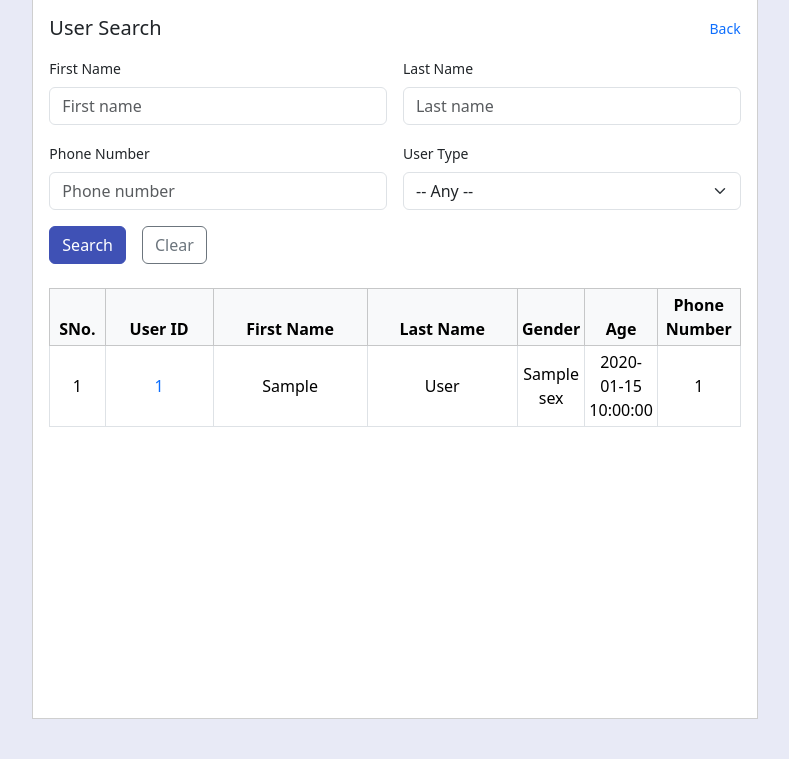
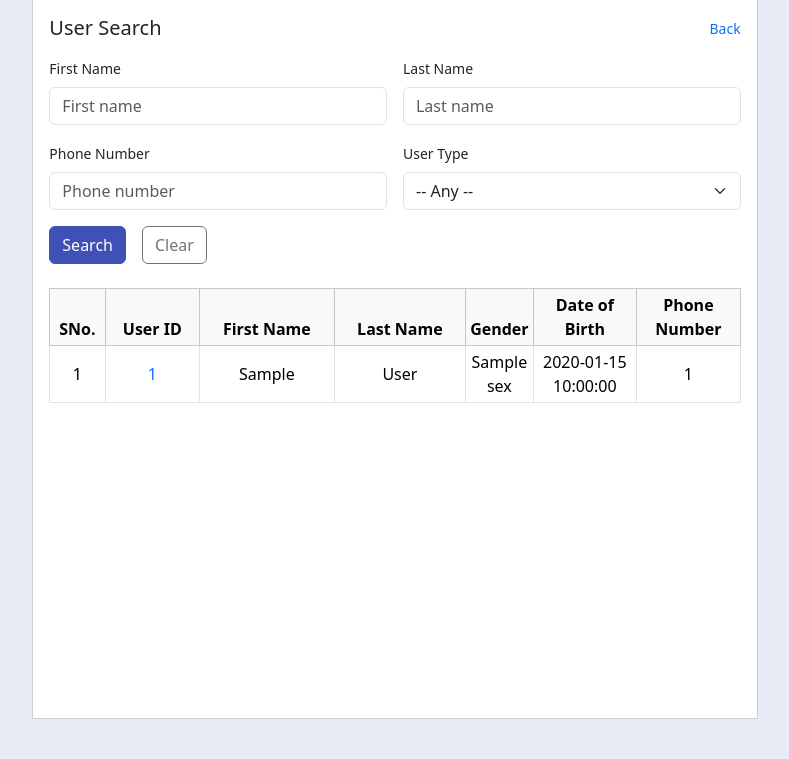
Before and after one commit to 24f2005905/hms_mad, a Flask app: template hms-frontend/templates/user_search.html in a window 1280 px wide. Shown: the part 70-829 px from the top of the page, without its empty margins (245-1034 px from the left). Run offline with Flask 3, Linux system fonts and the light colour scheme; the template is opened without the code that fills it: most values are stand-ins (such as "Sample title", 1, 10 or a date in 2020); parts of the project's set-up code (start-up, migrations or seed data) failed here and were passed over.

Commit message:
changed search results table header

```diff
--- a/hms-frontend/templates/user_search.html
+++ b/hms-frontend/templates/user_search.html
@@ -66,8 +66,8 @@
                   <th style="text-align:center;">First Name</th>
                   <th style="text-align:center;">Last Name</th>
                   <th style="width:8%; text-align:center;">Gender</th>
-                  <th style="width:8%; text-align:center;">Age</th>
-                  <th style="width:12%; text-align:center;">Phone Number</th>
+                  <th style="width:15%; text-align:center;">Date of Birth</th>
+                  <th style="width:15%; text-align:center;">Phone Number</th>
                 </tr>
               </thead>
               <tbody>
```
